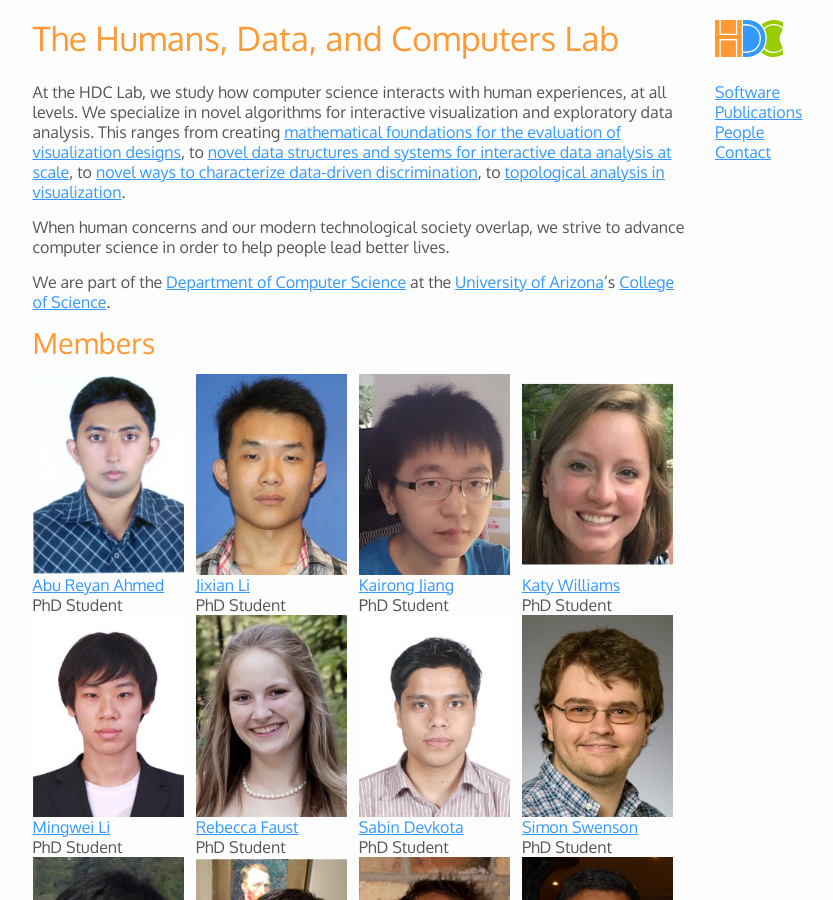
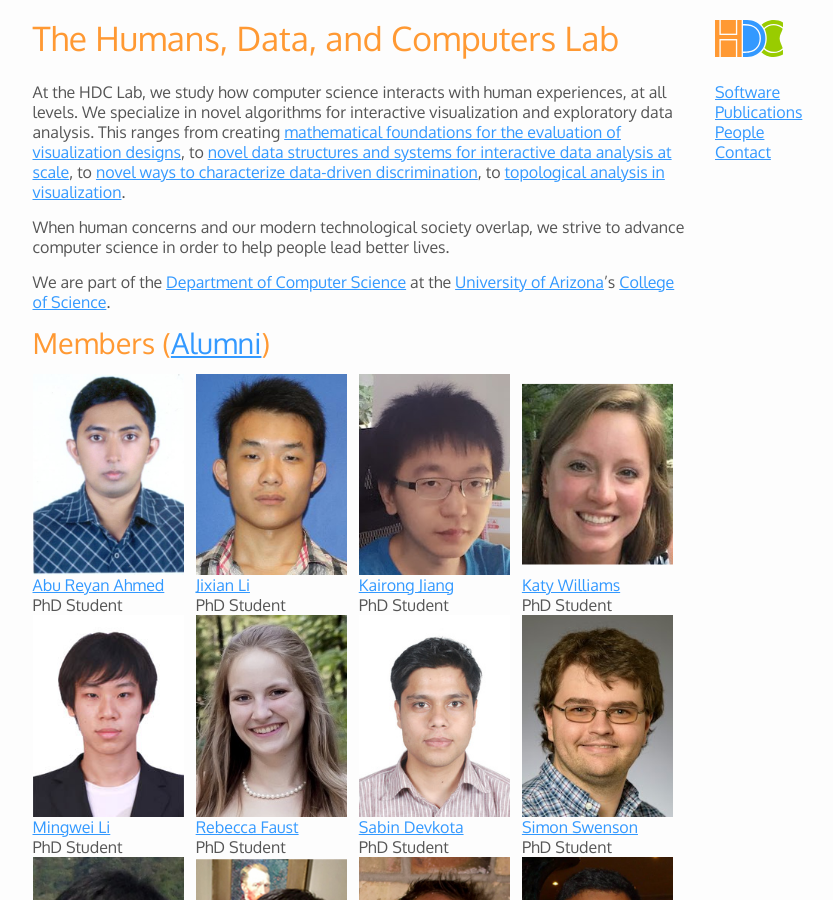
Before and after one commit to hdc-arizona/hdc-arizona.github.io, a Jekyll site: the page built from index.md, in a window 1280 px wide and 900 px high. Shown: the whole window, without its empty margins (135-968 px from the left). Built offline with Jekyll 4.4.1, drawn with Linux system fonts in a browser that asks for light colours.

Commit message:
Moving Alumni link

```diff
--- a/index.md
+++ b/index.md
@@ -23,7 +23,7 @@ We are part of the
 [University of Arizona](http://www.arizona.edu)'s
 [College of Science](http://cos.arizona.edu/).
 
-## Members
+## Members ([Alumni](/alumni/))
 
 <style>
   table.four-columns td {
```
Also changed, not shown: other parts of index.md (+1 -1 lines).
